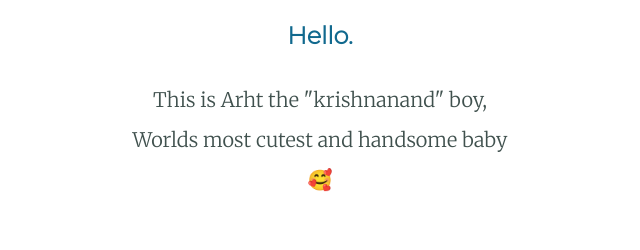
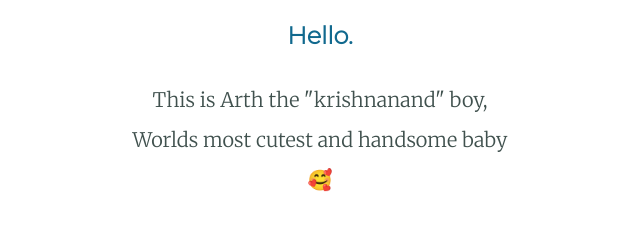
Before and after one commit to Yashraj-1/1st-personal_site, a plain HTML site: page index.html in a window 1280 px wide. Shown: the part 1135-1385 px from the top of the page, 320-960 px from the left. Drawn offline with Linux system fonts and the light colour scheme.

Commit message:
Update index.html
Correct sp

```diff
--- a/index.html
+++ b/index.html
@@ -24,7 +24,7 @@
       <p class="a-sample">A sample of krishnanand's personal site.</p>
       <img src="arth1.png" alt="arth photo">
       <h2>Hello.</h2>
-      <p class="intro">This is Arht the "krishnanand" boy, Worlds most cutest and handsome baby 🥰 </p>
+      <p class="intro">This is Arth the "krishnanand" boy, Worlds most cutest and handsome baby 🥰 </p>
     </div>
     <hr>
 
```
